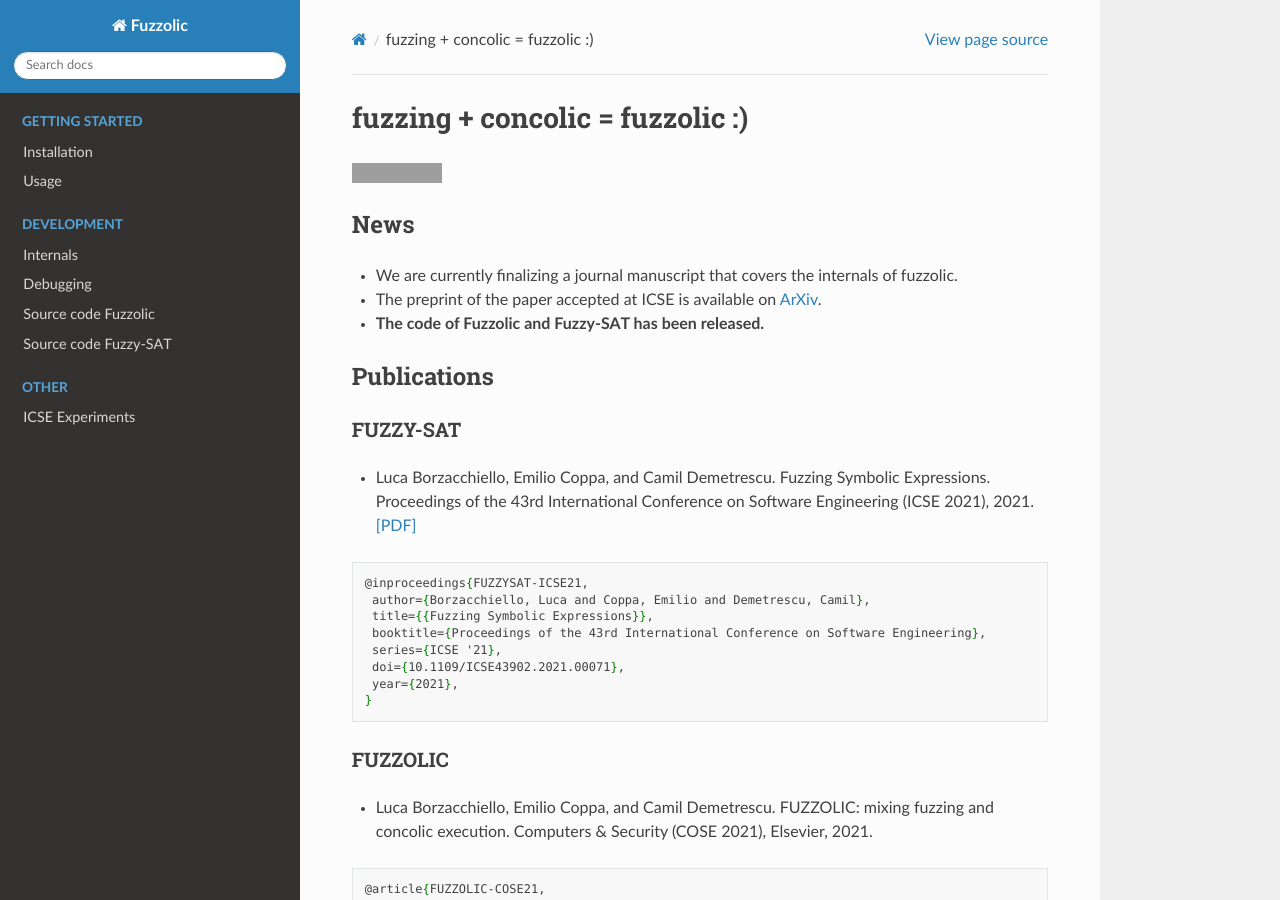
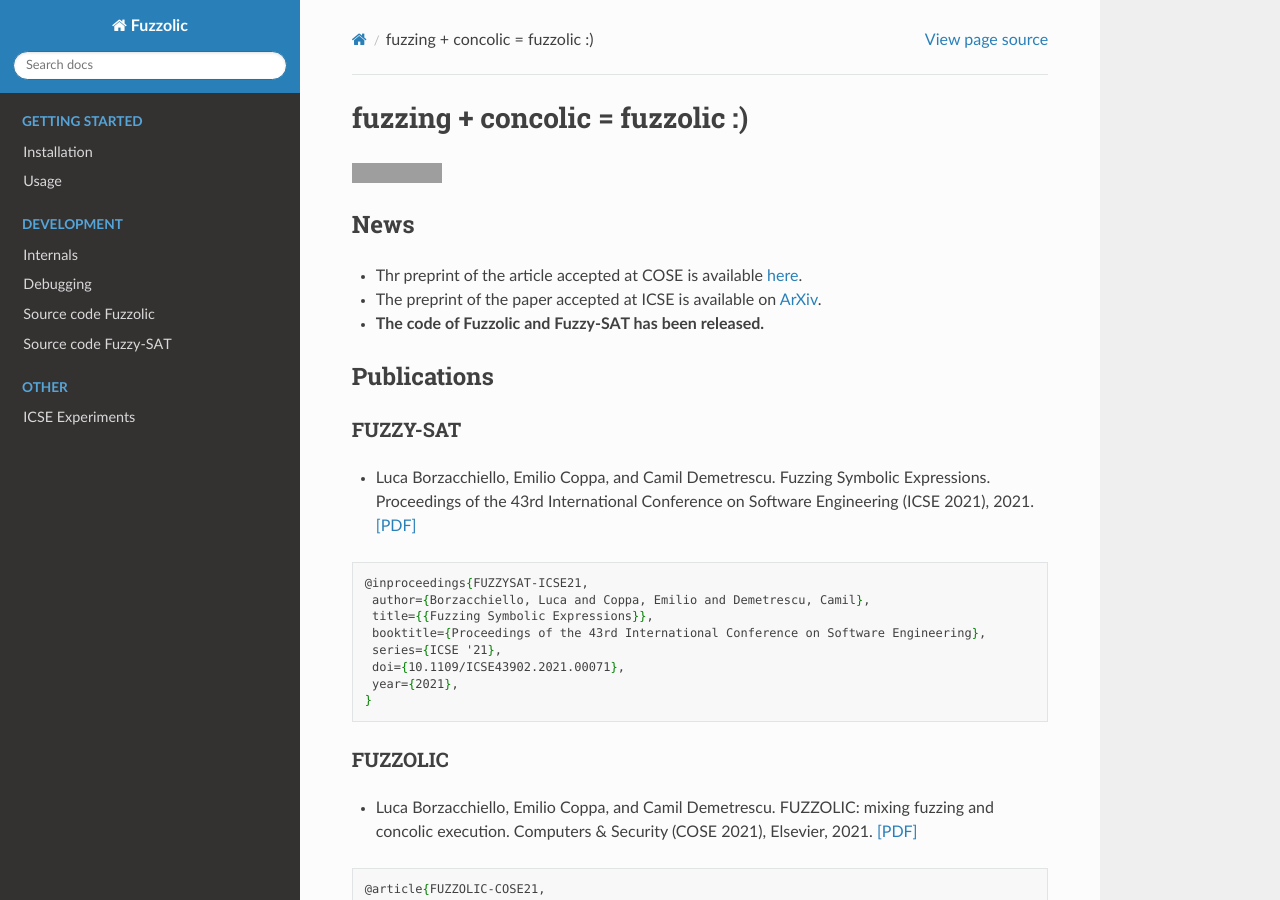
Before and after one commit to season-lab/fuzzolic, a Sphinx documentation site: the page built from docs/index.rst, in a window 1280 px wide and 900 px high. Built offline with Sphinx 7.4.7 and the Read the Docs theme 2.0.0, drawn with Linux system fonts in a browser that asks for light colours; grey boxes are pictures that could not be loaded.

Commit message:
Update index.rst

```diff
--- a/docs/index.rst
+++ b/docs/index.rst
@@ -11,7 +11,7 @@ fuzzing + concolic = fuzzolic :)
 News
 =======
 
-* We are currently finalizing a journal manuscript that covers the internals of fuzzolic.
+* Thr preprint of the article accepted at COSE is available `here <https://github.com/ecoppa/ecoppa.github.io/raw/master/assets/pdf/FUZZOLIC-PREPRINT-COSE21.pdf>`_.
 * The preprint of the paper accepted at ICSE is available on `ArXiv <https://arxiv.org/pdf/2102.06580>`_.
 * **The code of Fuzzolic and Fuzzy-SAT has been released.**
 
@@ -37,7 +37,7 @@ FUZZY-SAT
 FUZZOLIC
 -------------
 
-* Luca Borzacchiello, Emilio Coppa, and Camil Demetrescu. FUZZOLIC: mixing fuzzing and concolic execution. Computers & Security (COSE 2021), Elsevier, 2021.
+* Luca Borzacchiello, Emilio Coppa, and Camil Demetrescu. FUZZOLIC: mixing fuzzing and concolic execution. Computers & Security (COSE 2021), Elsevier, 2021.  `[PDF] <https://github.com/ecoppa/ecoppa.github.io/raw/master/assets/pdf/FUZZOLIC-PREPRINT-COSE21.pdf>`_
 
 .. code-block:: latex
 
```
